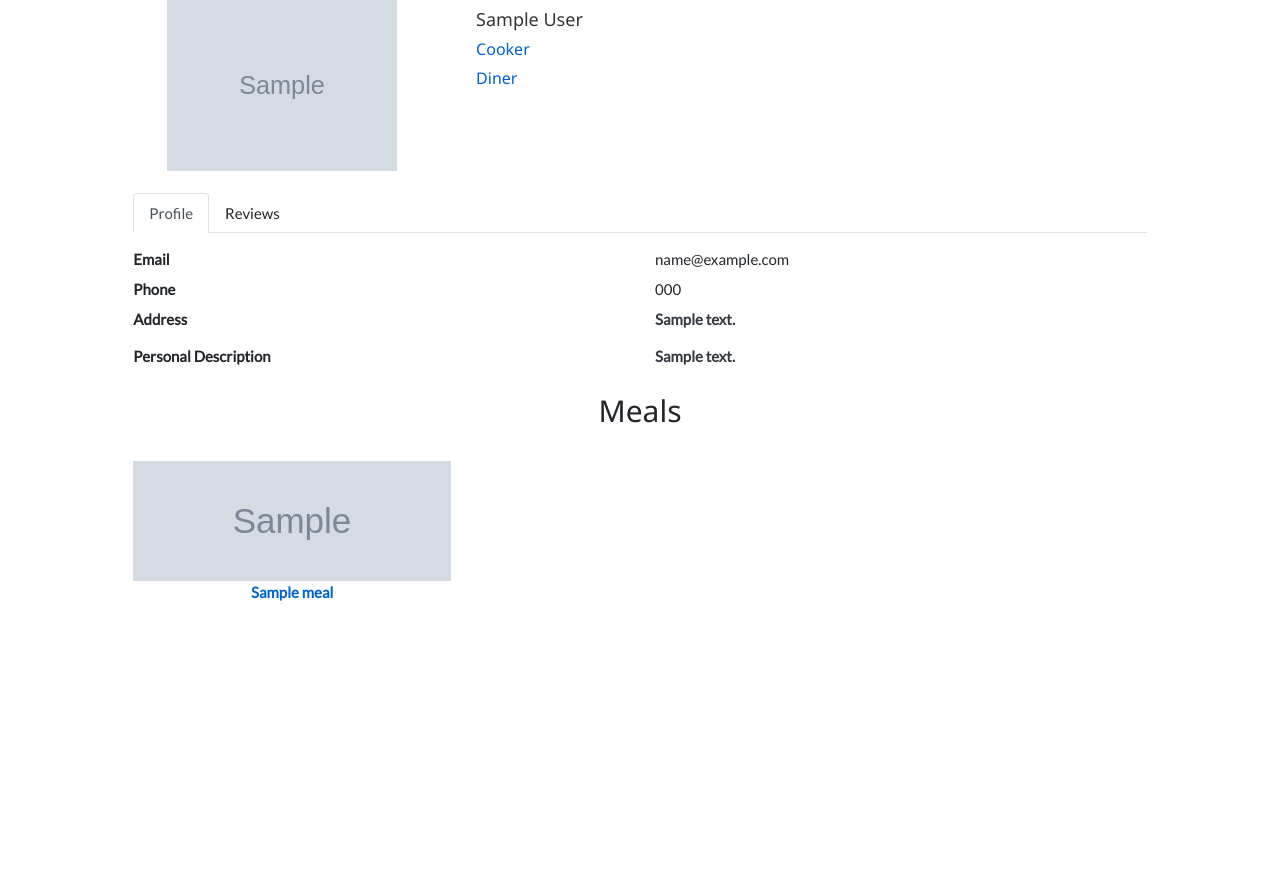
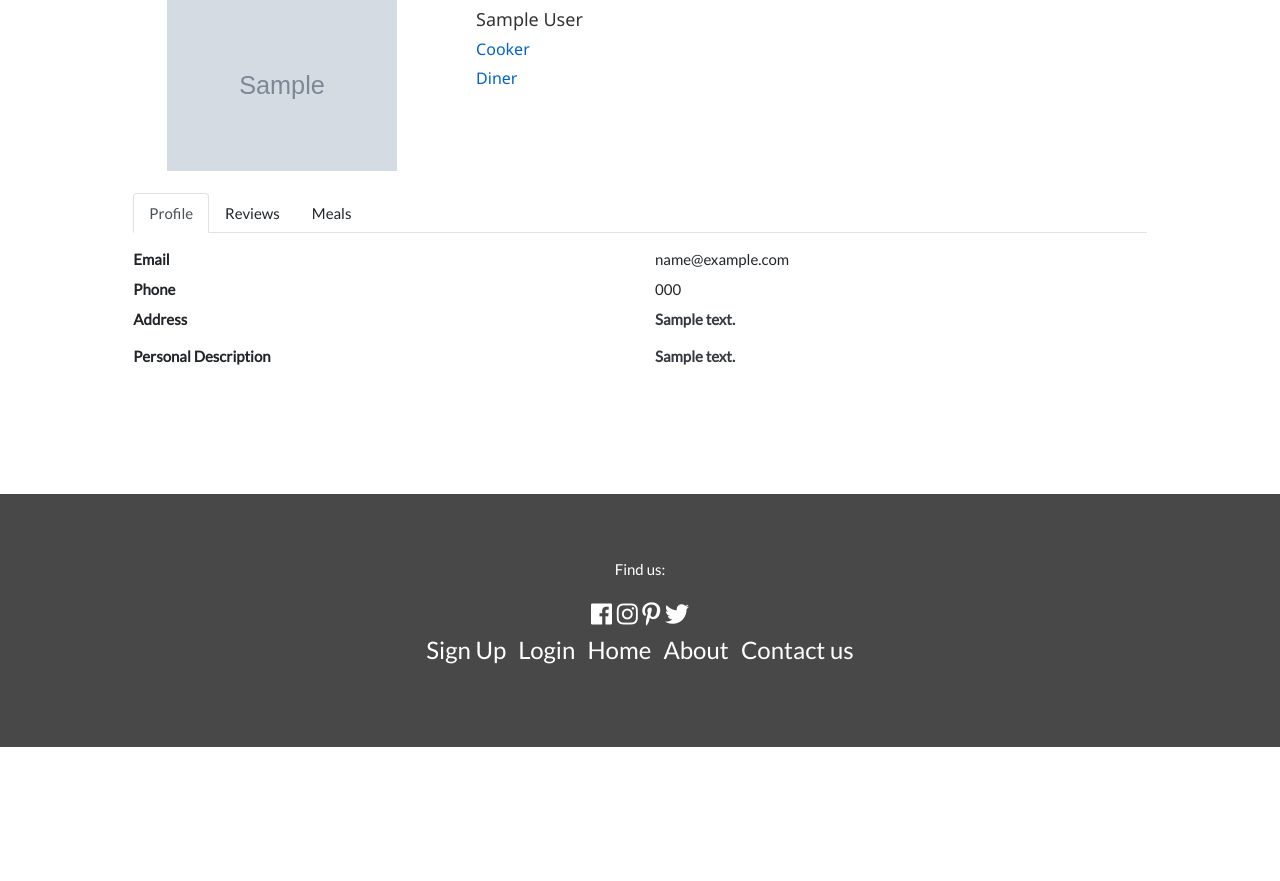
Before and after one commit to hmannelig/itech, a Django app: page /public-user-profile/1/ in a window 1280 px wide. Shown: the part 214-1095 px from the top of the page. After the commit the page ends 961 px from the top, so only its background shows below. Run offline with Django 3.2, Linux system fonts and the light colour scheme; tables that the repository leaves empty hold one stand-in row (values such as "Sample post"); grey boxes marked "Sample" are stand-in pictures; some libraries are stand-ins or nearby versions.

Commit message:
updated public user profile with Elpida's

```diff
--- a/templates/foodies/user_profile_public.html
+++ b/templates/foodies/user_profile_public.html
@@ -38,6 +38,9 @@
                         <li class="nav-item">
                             <a class="nav-link" id="profile-tab" data-toggle="tab" href="#profile" role="tab" aria-controls="profile" aria-selected="false">Reviews</a>
                         </li>
+                        <li class="nav-item">
+                            <a class="nav-link" id="profile-tab" data-toggle="tab" href="#meal" role="tab" aria-controls="meal" aria-selected="false">Meals</a>
+                        </li>
                     </ul>
                 </div>
                 <div class="col-md-12">
@@ -74,19 +77,6 @@
                                 <div class="col-md-6">
                                     <p class="text-dark">{{ user_info.personalDescription }}</p>
                                 </div>
-                            </div>
-                            <div class="row">
-                                <div class="col-sm-12 mb-4">
-                                    <h2 class="text-center">Meals</h2>
-                                </div>
-                                {% for meal in cooker_meals %}
-                                <div class="col-sm-4 mb-4">
-                                    <a class="d-block text-decoration-none" href="/meal/{{ meal.id }}">
-                                        <div class="viewed_meals" style="background-image:url({{ MEDIA_URL }}{{ meal.picture }});"></div>
-                                        <p class="text-center">{{ meal.title }}</p>
-                                    </a>
-                                </div>
-                                {% endfor %}
                             </div>
                         </div>
                         <div class="tab-pane fade" id="profile" role="tabpanel" aria-labelledby="profile-tab">
@@ -137,33 +127,27 @@
                                 </div>
                             </div>
                         </div>
-                    </div>
-                </div>
-            </div>
                         <div class="tab-pane fade" id="meal" role="tabpanel" aria-labelledby="meal-tab">
-                        <div class="row w-1000 d-flex align-items-center">
-                         		<div class="user_meals_list">
-									<ul class="list-group">
+                            <div class="row user_meals_list">
                                 {% for row in user_meals %}
-										<li class="list-group-item">
-												<div class="col-sm-6	">
+                                <div class="col-sm-6 mb-3">
+                                    <div class="row">
+                                        <div class="col-sm-6">
                                             <div class="meal_picture background-image cover d-inline-block w-100" style="background-image:url({{ MEDIA_URL }}{{ row.picture }});"></div>
                                         </div>
                                         <div class="col-sm-6">
-												<h3 class="mb-1"><strong>Title: </strong>{{ row.title }}</h3>
+                                            <h3 class="mb-1"><strong class="text-danger kaushan">{{ row.title }}</strong></h3>
                                             <p class="mb-1"><strong>Price: </strong>{{ row.price }}</p>
                                             <p class="mb-1"><strong>Category: </strong>{{ row.category }}</p>
                                             <p class="mb-1"><strong>Ingredients: </strong>{{ row.ingredients }}</p>
                                             <p class="mb-1"><strong>recipe: </strong>{{ row.recipe }}</p>
                                             {% if user.is_authenticated %}
-    												<i class="fas fa-utensils">
-        												<a href="{% url 'foodies:request_meal' row.id %}">Request a meal</a>
-        											</i>
+                                                <a class="btn btn-primary" href="{% url 'foodies:request_meal' row.id %}"><i class="fas fa-utensils"></i> Request a meal</a>
                                             {% endif %}
                                         </div>
-										</li>
+                                    </div>
+                                </div>
                                 {% endfor %}
-									</ul>
                             </div>
                         </div>
                     </div>
```
Lines whose indentation alone changed are shown as unchanged.
